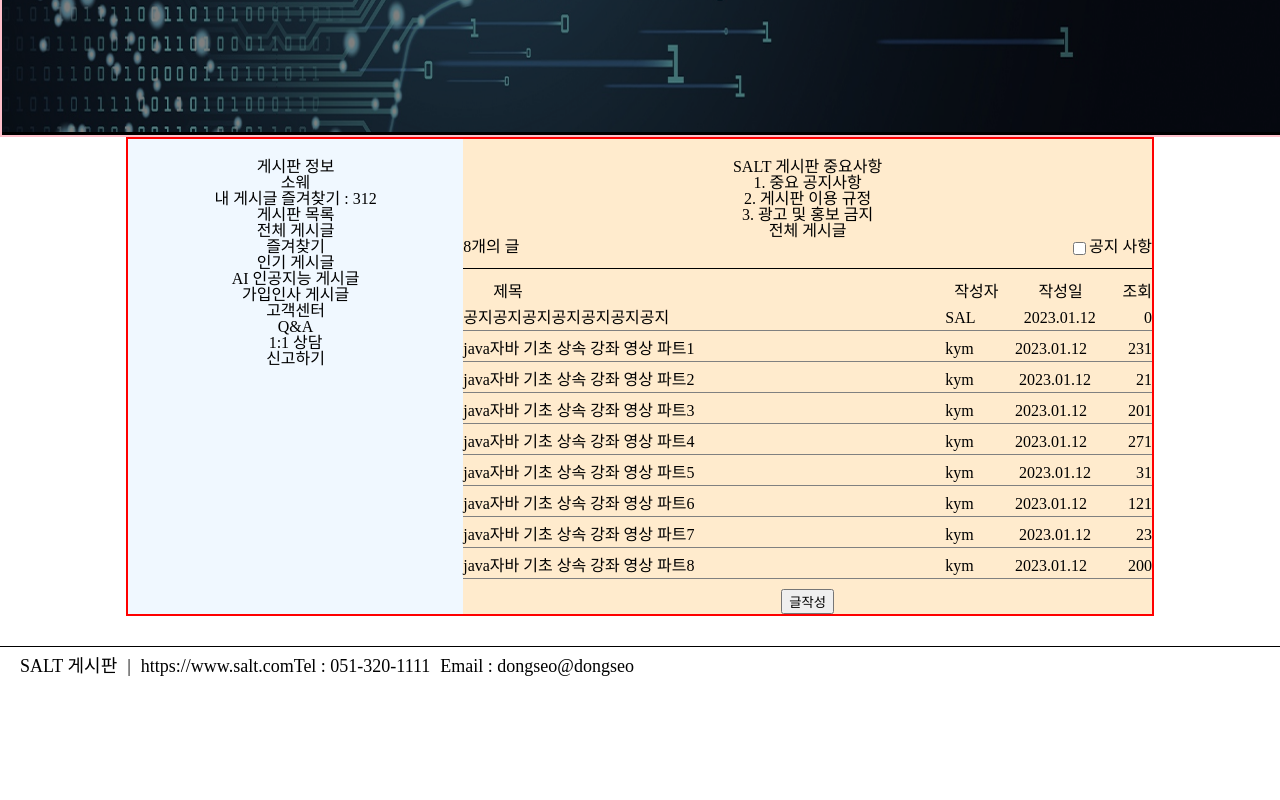
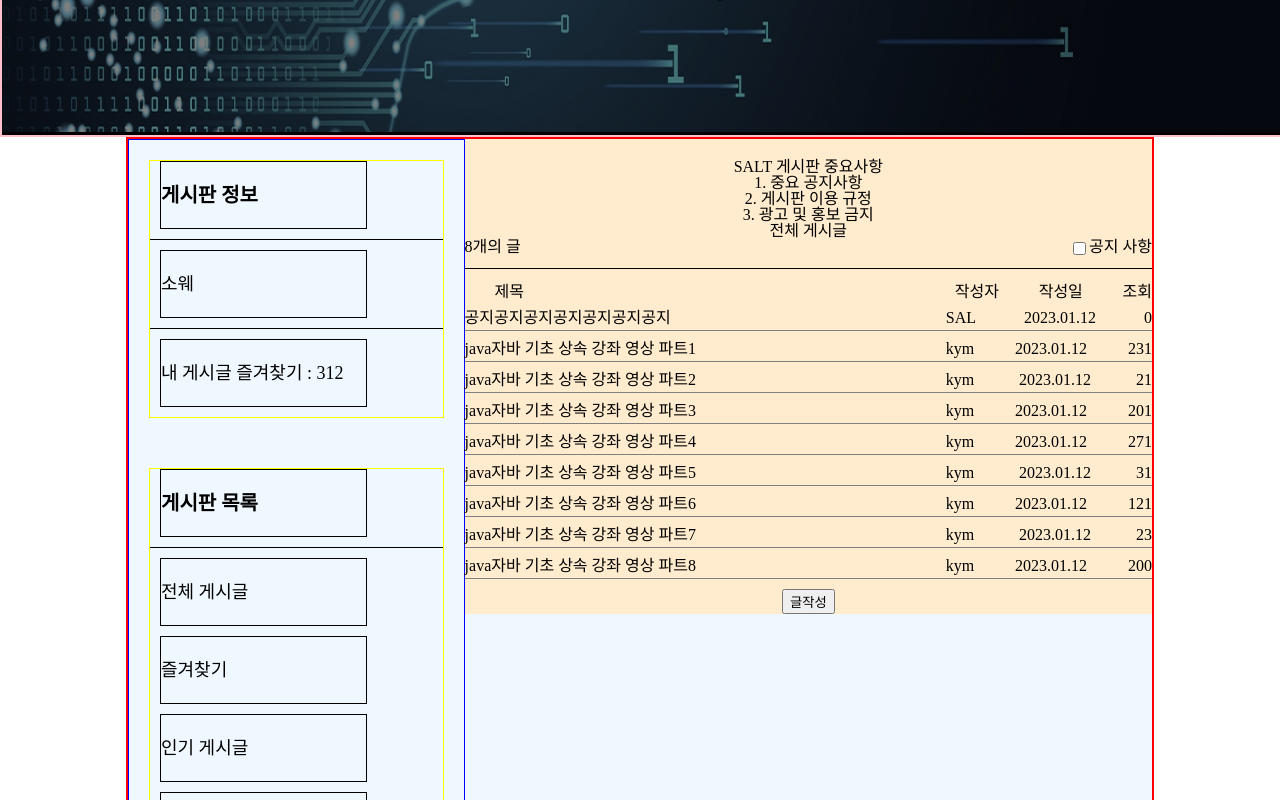
Before and after one commit to soft-a-life/SALT-Frontend, a React (Create React App) app: page / in a window 1280 px wide. Shown: the part 720-1520 px from the top of the page. Before the commit the page ends 1405 px from the top, so only its background shows below. Built offline with nearby package versions, Linux system fonts and the light colour scheme; what prosemirror-example-setup would draw is missing.

Commit message:
Fix and add

```diff
--- a/src/mainScreen/components-left/BodyLeftComponents.css
+++ b/src/mainScreen/components-left/BodyLeftComponents.css
@@ -4,10 +4,51 @@
     display: flex;
     flex-direction: column;
     padding: 20px;
+    border: solid 1px blue;
+}
+.board-notice {
+    border: solid 1px yellow;
+}
+.board-title {
+    width: 70%;
+    margin-bottom: 10px;
+    color: black;
+    margin-left: 10px;
+    height: 66px;
+    line-height: 66px;
+    cursor: pointer;
+    border: solid 1px black;
+    outline: none;
+    background: transparent;
+    font-size: 20px;
+    font-weight: bold;
+    text-align: left;
+}
+.board-line {
+    border-top: solid 1px black;
+    margin-bottom: 10px;
+    width: 100%;
+}
+.board-contents {
+    width: 70%;
+    margin-bottom: 10px;
+    color: black;
+    margin-left: 10px;
+    height: 66px;
+    line-height: 66px;
+    cursor: pointer;
+    border: solid 1px black;
+    outline: none;
+    background: transparent;
+    font-size: 18px;
+    text-align: left;
 }
 
-.menu-item {
-    margin-bottom: 10px;
-    font-size: 18px;
-    color: black;
+.board-list {
+    border: solid 1px yellow;
+    margin-top: 50px;
 }
+.service-center {
+    border: solid 1px yellow;
+    margin-top: 50px;
+}
```
